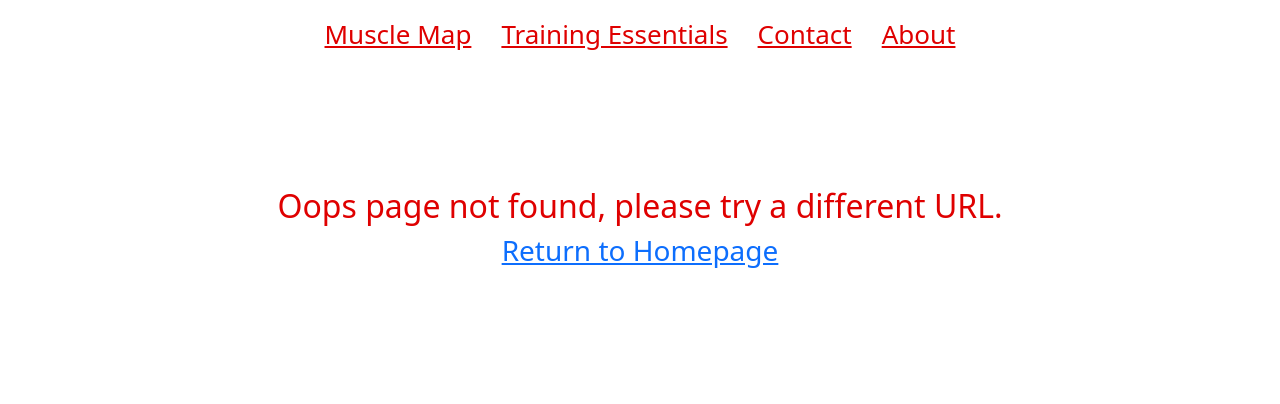
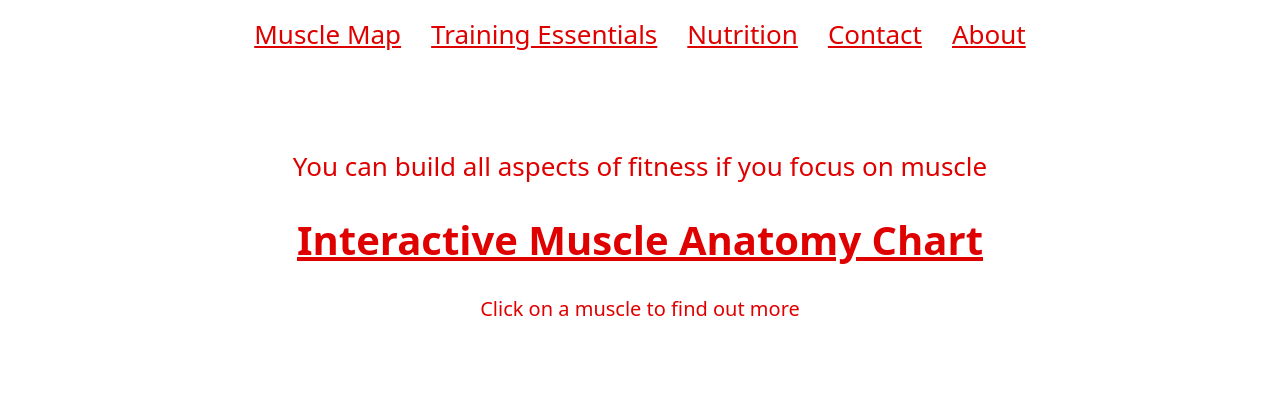
Before and after one commit to AlexAllen247/Bullet-Point-Fitness, a React (Create React App) app in the folder frontend/: page /nutrition in a window 1280 px wide. Shown: the part 200-604 px from the top of the page. Built offline with nearby package versions, Linux system fonts and the light colour scheme.

Commit message:
starting nutrition organ map

```diff
--- a/frontend/src/App.js
+++ b/frontend/src/App.js
@@ -7,7 +7,7 @@ import ContactForm from "./components/ContactForm";
 import Navigation from "./components/Navigation";
 //import Consultation from "./components/Consultation";
 //import Mindset from "./components/Mindset";
-//import Nutrition from "./components/Nutrition";
+import Nutrition from "./components/Nutrition";
 import MuscleMap from "./components/MuscleMap";
 import Footer from "./components/Footer";
 import Header from "./components/Header";
@@ -37,8 +37,8 @@ const App = () => {
         <Routes>
           <Route path="/" element={<MuscleMap />} />
           <Route path="/training" element={<TrainingVideos />} />
-          {/*<Route path="nutrition" element={<Nutrition />} />
-        <Route path="mindset" element={<Mindset />} />
+          <Route path="/nutrition" element={<Nutrition />} />
+          {/*<Route path="mindset" element={<Mindset />} />
         <Route path="/app/consultation" element={<Consultation />} />*/}
           <Route path="contactforms" element={<ContactForm />} />
           <Route path="about" element={<About />} />
--- a/frontend/src/components/Navigation.js
+++ b/frontend/src/components/Navigation.js
@@ -64,7 +64,6 @@ const Navigation = () => {
               >
                 Training Essentials
               </NavLink>
-              {/*
               <NavLink
                 to="/nutrition"
                 style={styles.navStyle}
@@ -72,6 +71,7 @@ const Navigation = () => {
               >
                 Nutrition
               </NavLink>
+              {/*
               <NavLink
                 to="/mindset"
                 style={styles.navStyle}
--- a/frontend/src/components/Nutrition.js
+++ b/frontend/src/components/Nutrition.js
@@ -1,34 +1,61 @@
-import React, { useState, useEffect } from "react";
-import nutritionVideoService from "../services/nutritionVideos";
+import React from "react";
+import OrganChart from "./OrganChart";
 
 const Nutrition = () => {
-  const [nutritionVideos, setNutritionVideos] = useState([]);
-
-  useEffect(() => {
-    const fetchNutritionVideos = async () => {
-      const videos = await nutritionVideoService.get();
-      setNutritionVideos(videos);
-    };
-
-    fetchNutritionVideos();
-  }, []);
+  const styles = {
+    nutrition: {
+      display: "flex",
+      justifyContent: "center",
+      flexDirection: "column",
+      alignItems: "center",
+      textAlign: "center",
+    },
+    header: {
+      color: "#df0000",
+      fontWeight: "bold",
+      textDecoration: "underline",
+      margin: 30,
+    },
+    paragraph: {
+      color: "#df0000",
+      fontSize: 20,
+      margin: 30,
+    },
+    phrase: {
+      color: "#df0000",
+      fontSize: 26,
+      margin: 10,
+    },
+    link: {
+      textDecoration: "none",
+      color: "#df0000",
+    },
+  };
 
   return (
-    <section className="nutrition">
-      {nutritionVideos.map((nutritionVideo) => (
-        <div>
-          <iframe
-            width="560"
-            height="315"
-            src={nutritionVideo.embedUrl}
-            title={nutritionVideo.title}
-            frameBorder="0"
-            allow="accelerometer; autoplay; clipboard-write; encrypted-media; gyroscope; picture-in-picture; web-share"
-            allowFullScreen
-          ></iframe>
-          <p>{nutritionVideo.description}</p>
-        </div>
-      ))}
+    <section className="nutrition" style={styles.nutrition}>
+      <div>
+        <p style={styles.phrase}>
+          You can build all aspects of fitness if you focus on muscle
+        </p>
+        <h1 style={styles.header}>Interactive Muscle Anatomy Chart</h1>
+        <p style={styles.paragraph}>Click on a muscle to find out more</p>
+      </div>
+      <OrganChart />
+      <div>
+        <p style={styles.paragraph}>
+          Image downloaded from{" "}
+          <a
+            href="https://musclecharts.net/"
+            target="_blank"
+            rel="noreferrer"
+            aria-label="Link to musclecharts.net"
+            style={styles.link}
+          >
+            Muscle Charts.
+          </a>
+        </p>
+      </div>
     </section>
   );
 };
--- /dev/null
+++ b/frontend/src/components/OrganChart.js
@@ -0,0 +1,82 @@
+import React, { useState } from "react";
+import Organs from "../images/HumanOrgans.jpg";
+import OrganData from "../organs.json";
+
+const OrganChart = () => {
+  const [hoveredOrgan, setHoveredOrgan] = useState(null);
+  const [selectedOrgan, setSelectedOrgan] = useState(null);
+
+  const handleMouseEnter = (organName) => {
+    setHoveredOrgan(organName);
+  };
+
+  const handleMouseLeave = () => {
+    setHoveredOrgan(null);
+  };
+
+  const handleClick = (organName) => {
+    setSelectedOrgan(organName);
+  };
+
+  const getPolygonStyle = (muscleName) => ({
+    fill:
+      hoveredOrgan === muscleName
+        ? "rgba(255, 0, 0, 0.5)"
+        : selectedOrgan === muscleName
+        ? "rgba(255, 0, 0, 0.5)"
+        : "rgba(0, 0, 0, 0)",
+    stroke:
+      hoveredOrgan === muscleName || selectedOrgan === muscleName
+        ? "red"
+        : "none",
+  });
+
+  const STYLES = {
+    organMap: {
+      position: "relative",
+    },
+    organImg: {
+      width: "100%",
+      height: "auto",
+    },
+    svg: {
+      position: "absolute",
+      top: "0",
+      left: "0",
+      width: "100%",
+      height: "auto",
+      transition: "all 0.3s ease",
+    },
+  };
+
+  return (
+    <section className="organ-map" style={STYLES.organMap}>
+      <img
+        src={Organs}
+        alt="Human anatomy chart of organs"
+        aria-label="Human anatomy chart of organs"
+        style={STYLES.organImg}
+      />
+      <svg viewBox="0 0 1975 4867" style={STYLES.svg}>
+        {Object.entries(OrganData.organList).map(([organName, organPolygons]) =>
+          organPolygons.map((organ, index) => (
+            <polygon
+              onClick={(e) => {
+                e.stopPropagation();
+                handleClick(organName);
+              }}
+              key={`${organName}_${index}`}
+              points={organ.coords}
+              style={getPolygonStyle(organName)}
+              onMouseEnter={() => handleMouseEnter(organName)}
+              onMouseLeave={handleMouseLeave}
+            />
+          )),
+        )}
+      </svg>
+      <div>{hoveredOrgan || selectedOrgan}</div>
+    </section>
+  );
+};
+
+export default OrganChart;
--- /dev/null
+++ b/frontend/src/organs.json
@@ -0,0 +1,10 @@
+{
+  "organList": {
+    "Heart": [
+      {
+        "shape": "POLYGON",
+        "coords": "965,1272,956,1260,950,1259,938,1267,937,1276,940,1276,940,1288,931,1286,925,1293,924,1300,928,1304,933,1305,921,1307,920,1322,926,1326,933,1325,937,1341,930,1364,920,1379,901,1376,893,1376,890,1394,917,1400,916,1406,896,1406,892,1414,894,1426,913,1426,912,1438,912,1455,912,1464,918,1473,921,1475,920,1525,926,1532,955,1529,955,1509,996,1532,997,1548,999,1553,1026,1552,1030,1542,1051,1548,1086,1549,1109,1546,1134,1523,1137,1496,1126,1455,1114,1406,1104,1386,1104,1380,1128,1367,1131,1353,1105,1349,1102,1344,1120,1337,1119,1322,1095,1328,1085,1319,1084,1308,1069,1303,1083,1294,1089,1285,1085,1278,1063,1276,1046,1258,1055,1235,1050,1229,1041,1229,1036,1254,1031,1252,1035,1228,1023,1227,1020,1253,1015,1253,1010,1230,994,1231,993,1255,993,1255,977,1256,976,1231,976,1231"
+      }
+    ]
+  }
+}
```
Also changed, not shown: frontend/src/images/HumanOrgans.jpg (added).
